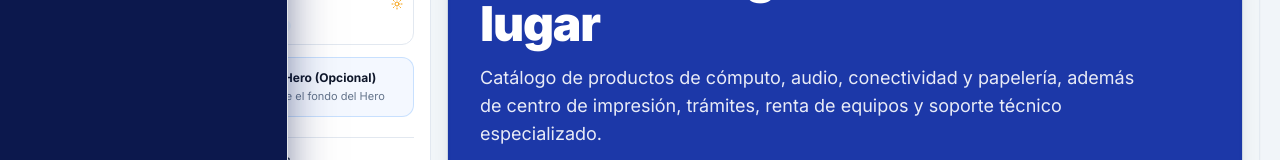
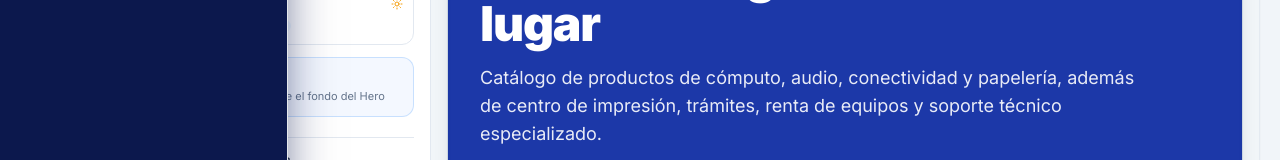
Before and after one commit to AzaelFajardo/Chavonauta-WebPage, a Next.js app: page /admin/personalizador in a window 1280 px wide. Shown: the part 427-587 px from the top of the page. Built offline with nearby package versions, Linux system fonts and the light colour scheme.

Commit message:
style: simplifica el label de la cascada a Activar Cascada

```diff
--- a/src/components/customizer/ColorPaletteEditor.tsx
+++ b/src/components/customizer/ColorPaletteEditor.tsx
@@ -650,7 +650,7 @@ export function ColorPaletteEditor({
             <div className="min-w-0 flex-1">
               <span className="block text-xs font-bold text-slate-900 flex items-center gap-1.5">
                 <Sparkles className="w-3.5 h-3.5 text-blue-600 shrink-0" />
-                <span>Activar cascada de iconos en el Hero (Opcional)</span>
+                <span>Activar Cascada</span>
               </span>
               <span className="block text-[11px] text-slate-500 mt-0.5 truncate">
                 Lluvia de figuras alegóricas al tema sobre el fondo del Hero
--- a/src/components/customizer/SortableSectionItem.tsx
+++ b/src/components/customizer/SortableSectionItem.tsx
@@ -248,7 +248,7 @@ export function SortableSectionItem({
                     <div>
                       <span className="block text-xs font-bold text-slate-900 flex items-center gap-1.5">
                         <Sparkles className="w-3.5 h-3.5 text-blue-600" />
-                        <span>Activar cascada de iconos animados (Opcional)</span>
+                        <span>Activar Cascada</span>
                       </span>
                       <span className="block text-[11px] text-slate-500 mt-0.5">
                         Lluvia suave de figuras minimalistas alusivas al tema sobre el fondo del Hero
```
Also changed, not shown: 1 other file (tests, documents, lock files or other folders).
